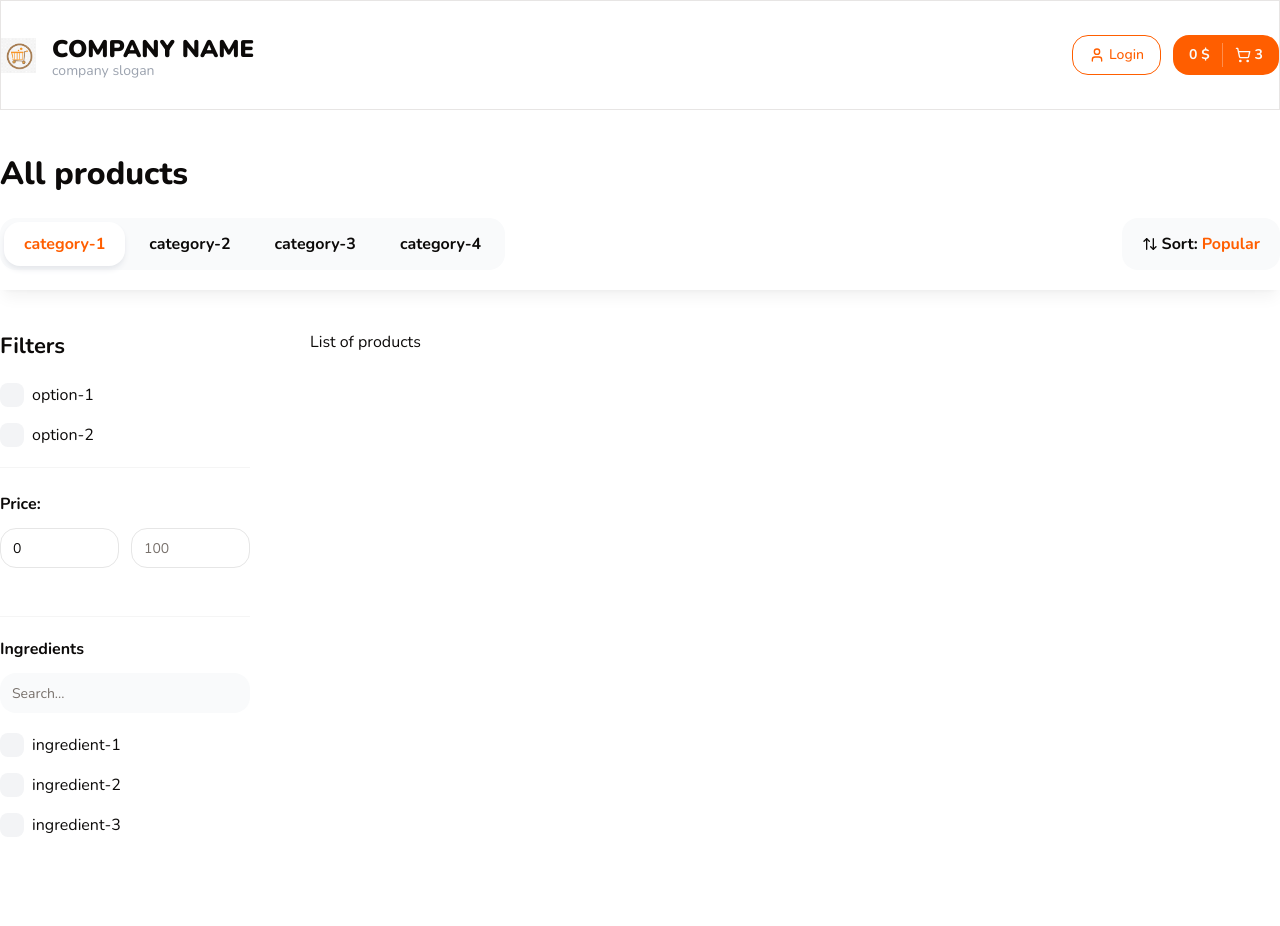
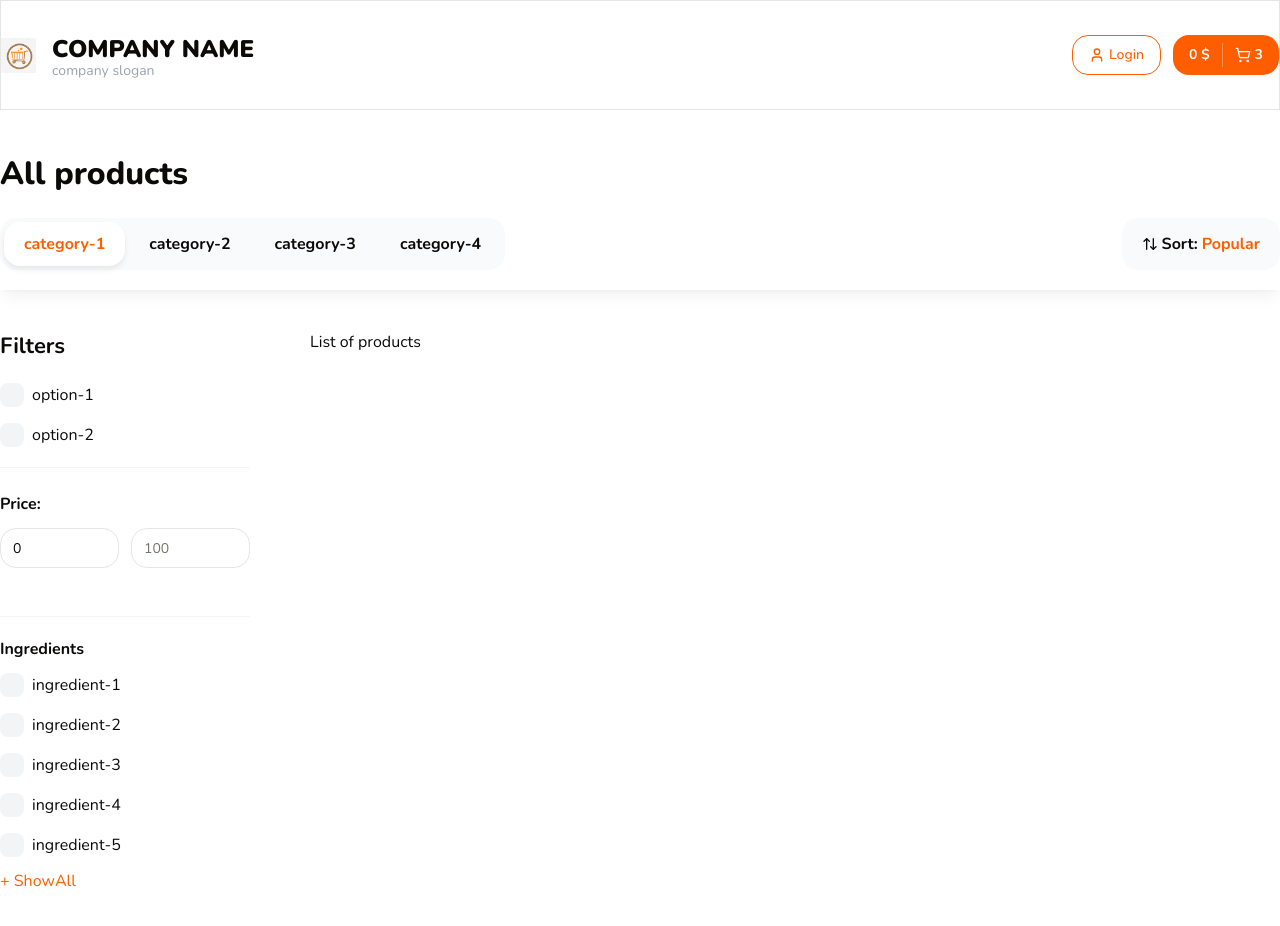
Before and after one commit to HannaPranovich/next-shop, a Next.js app: page / in a window 1280 px wide. Shown: the top 926 px of the page. Built offline with nearby package versions, Linux system fonts and the light colour scheme.

Commit message:
feat: add search functionality

```diff
--- a/components/shared/checkbox-filter-group.tsx
+++ b/components/shared/checkbox-filter-group.tsx
@@ -1,8 +1,8 @@
 "use client";
-import { cn } from "@/lib/utils";
 
 import { FilterCheckbox, FilterCheckboxProps } from "./filter-checkbox";
 import { Input } from "../ui";
+import { useState } from "react";
 
 interface Props {
   className: string;
@@ -16,24 +16,83 @@ interface Props {
   loading?: boolean;
 }
 
-export const CheckboxFilterGroup = ({
-  className,
+const processItems = ({
+  rawItems,
+  searchValue,
+}: {
+  rawItems: FilterCheckboxProps[];
+  searchValue: string;
+}) => {
+  const shouldFilterItems = Boolean(searchValue);
+
+  return shouldFilterItems
+    ? rawItems.filter(({ text }) =>
+        text.toLowerCase().includes(searchValue.toLowerCase())
+      )
+    : rawItems;
+};
+
+export const CheckboxFilterGroup = (props: Props) => {
+  const { className, limit, title, items } = props;
+
+  const isExceedsLimit = items.length > limit;
+
+  return (
+    <div className={className}>
+      <p className="font-bold mb-3">{title}</p>
+
+      {isExceedsLimit ? (
+        <CheckboxFilterGroupWithSearch {...props} />
+      ) : (
+        <div className="flex flex-col gap-4 max-h-96 pr-2 overflow-auto scrollbar">
+          {items.map(({ text, value, endAdornment }, index) => (
+            <FilterCheckbox
+              key={index}
+              text={text}
+              value={value}
+              // checked={false}
+              onCheckedChange={() => console.log(`clicked ${value}`)}
+              endAdornment={endAdornment}
+            />
+          ))}
+        </div>
+      )}
+    </div>
+  );
+};
+
+const CheckboxFilterGroupWithSearch = ({
   searchInputPlaceholder = "Search...",
-  title,
+  limit,
   items,
 }: Props) => {
+  const [showAll, setShowAll] = useState(false);
+  const [searchValue, setSearchValue] = useState("");
+
+  const itemsToDisplay = showAll
+    ? processItems({ rawItems: items, searchValue })
+    : items.slice(0, limit);
+
+  const handleChangeSearchInput = ({
+    currentTarget: { value },
+  }: React.FormEvent<HTMLInputElement>) => {
+    setSearchValue(value);
+  };
+
   return (
-    <div className={cn("", className)}>
-      <p className="font-bold mb-3">{title}</p>
+    <>
+      {showAll && (
+        <div className="mb-5">
+          <Input
+            className="bg-gray-50 border-none"
+            placeholder={searchInputPlaceholder}
+            onChange={handleChangeSearchInput}
+          />
+        </div>
+      )}
 
-      <div className="mb-5">
-        <Input
-          className="bg-gray-50 border-none"
-          placeholder={searchInputPlaceholder}
-        />
-      </div>
       <div className="flex flex-col gap-4 max-h-96 pr-2 overflow-auto scrollbar">
-        {items.map(({ text, value, endAdornment }, index) => (
+        {itemsToDisplay.map(({ text, value, endAdornment }, index) => (
           <FilterCheckbox
             key={index}
             text={text}
@@ -44,6 +103,15 @@ export const CheckboxFilterGroup = ({
           />
         ))}
       </div>
-    </div>
+
+      <div className={showAll ? "border-t border-t-neutral-100 mt-4" : ""}>
+        <button
+          className="text-primary mt-3"
+          onClick={() => setShowAll(!showAll)}
+        >
+          {showAll ? "Hide" : "+ ShowAll"}
+        </button>
+      </div>
+    </>
   );
 };
--- a/components/shared/filters.tsx
+++ b/components/shared/filters.tsx
@@ -31,11 +31,14 @@ export const Filters = ({ className }: Props) => {
       <CheckboxFilterGroup
         className="mt-5"
         title="Ingredients"
-        limit={6}
+        limit={5}
         items={[
           { text: "ingredient-1", value: "ingredient-1" },
           { text: "ingredient-2", value: "ingredient-2" },
           { text: "ingredient-3", value: "ingredient-3" },
+          { text: "ingredient-4", value: "ingredient-4" },
+          { text: "ingredient-5", value: "ingredient-5" },
+          { text: "ingredient-16", value: "ingredient-16" },
         ]}
       />
     </div>
```
